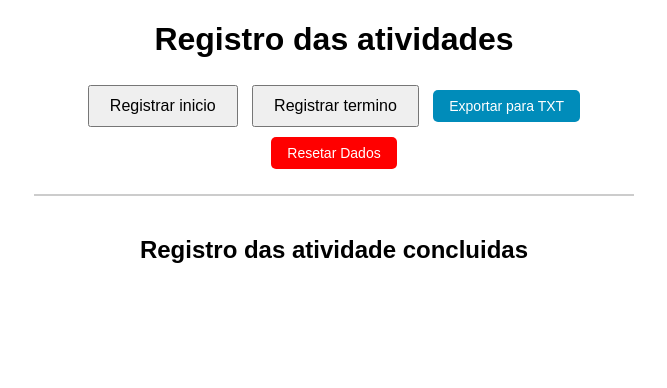
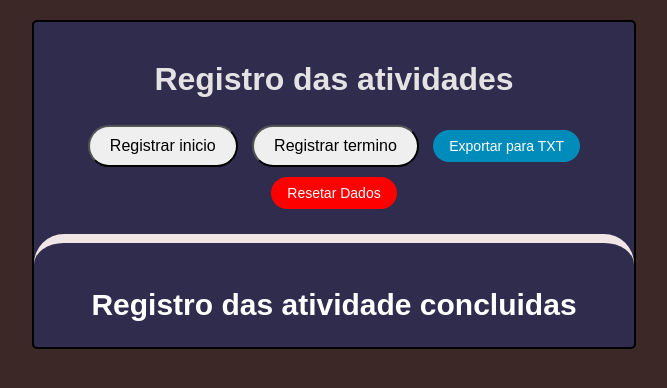
Before and after one commit to ViniScooper/fluxo-de-atividade, a plain HTML site: page index.html in a window 1280 px wide. Shown: the whole page, without its empty margins (306-973 px from the left). Drawn offline with Linux system fonts and the light colour scheme.

Commit message:
alterações no lyout

```diff
--- a/script.js
+++ b/script.js
@@ -61,6 +61,8 @@ function registrar(tipo) {
   }
 }
 
+
+
 function atualizarListaRegistros() {
   const listaRegistros = document.getElementById('listaRegistros');
   listaRegistros.innerHTML = '';
--- a/styles.css
+++ b/styles.css
@@ -2,18 +2,25 @@ body {
     font-family: Arial, sans-serif;
     margin: 0;
     padding: 0;
+    background-color: rgba(41, 18, 18, 0.904);
+
   }
 
   .container {
     max-width: 600px;
     margin: 20px auto;
     text-align: center;
+    background-color: #1335a74d;
+    border-radius: 5px;
+    border: 2px solid black; /* Adicionando a borda preta */
+
   }
 
   button {
     padding: 10px 20px;
     font-size: 16px;
     margin: 5px;
+    border-radius: 50px;
   }
 
   .export-btn, .reset-btn {
@@ -22,6 +29,7 @@ body {
     border: none;
     border-radius: 5px;
     cursor: pointer;
+    border-radius: 50px;
   }
 
   .export-btn {
@@ -35,9 +43,12 @@ body {
   }
 
   .registro {
-    border-top: 2px solid #ccc;
+    border-top: 9px solid #f1e6e6;
     padding-top: 20px;
     margin-top: 20px;
+    border-radius: 30px;
+    color: white; /* Alterando a cor do texto para branco */
+    font-size: 20px;
   }
 
   ul {
@@ -48,3 +59,9 @@ body {
   li {
     margin-bottom: 10px;
   }
+
+
+  h1{
+    color: #e4e2e2;
+    font: size 30px;;
+  }
```
Also changed, not shown: index.html (+4 -0 lines). Lines whose indentation alone changed are shown as unchanged.
